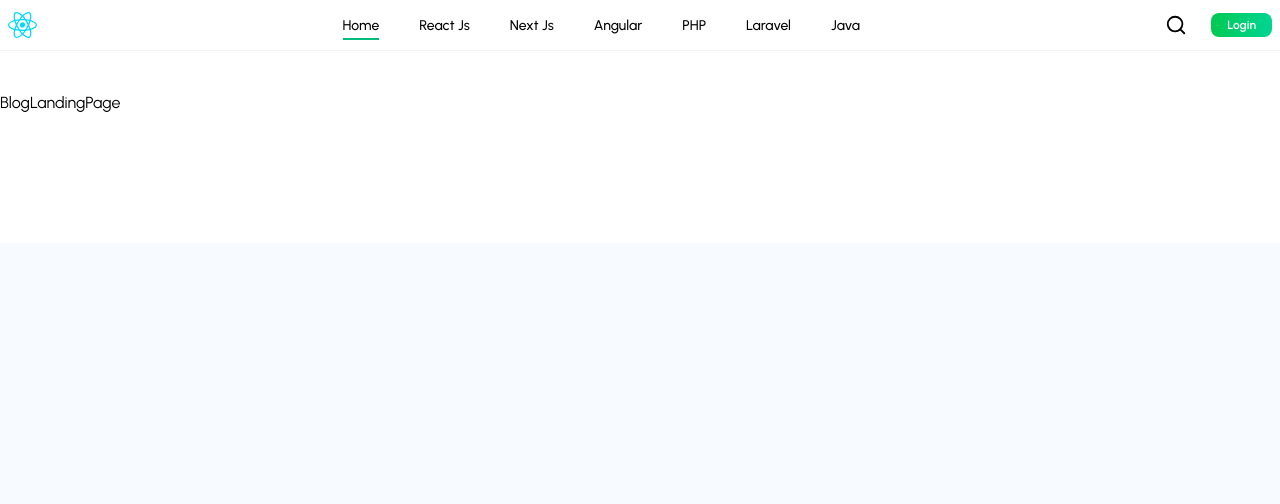
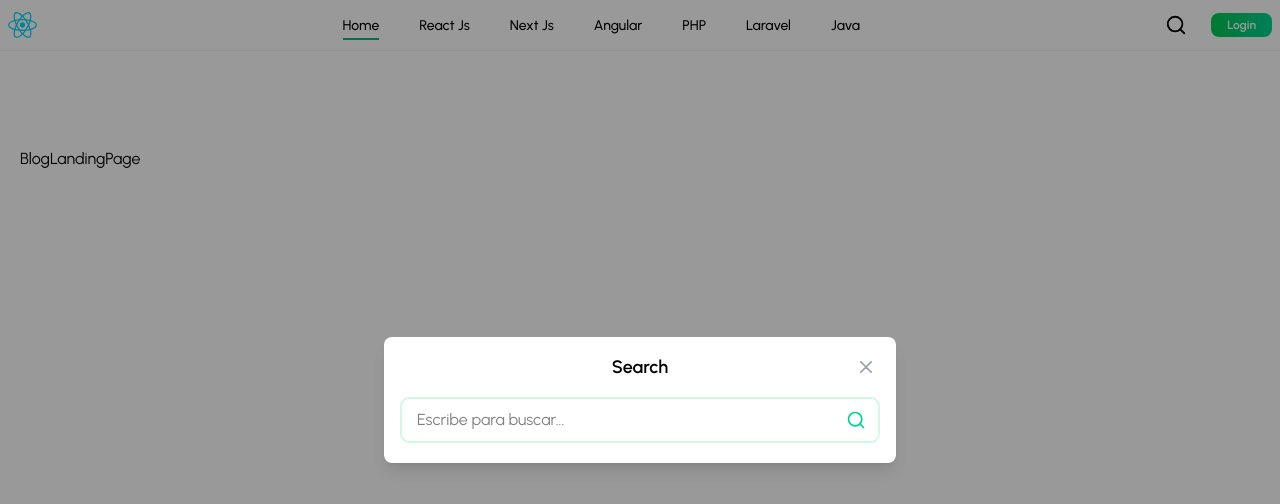
Before and after one commit to mgarciamdev/Blog, a React (Vite) app in the folder frontend/blog-app/: page / in a window 1280 px wide. Both pictures are taken after a click on the button 1176 px from the left and 25 px from the top of the page. Shown: the top 504 px of the page. Built offline with nearby package versions, Linux system fonts and the light colour scheme.

Commit message:
feat: improve blog layout, navigation and search modal

```diff
--- a/frontend/blog-app/src/components/Layouts/BlogLayout/BlogLayout.jsx
+++ b/frontend/blog-app/src/components/Layouts/BlogLayout/BlogLayout.jsx
@@ -3,12 +3,14 @@ import BlogNavbar from './BlogNavbar'
 
 const BlogLayout = ({ children }) => {
     return (
-        <div className='bg-white pb-32'>
+        <div className="min-h-screen bg-white">
             <BlogNavbar />
 
-            <div className="container mx-auto px-5 md:px-0 mt-10">{children}</div>
+            <main className="container mx-auto px-5 pt-24">
+                {children}
+            </main>
         </div>
-    )
-}
+    );
+};
 
-export default BlogLayout
+export default BlogLayout;
--- a/frontend/blog-app/src/components/Layouts/BlogLayout/BlogNavbar.jsx
+++ b/frontend/blog-app/src/components/Layouts/BlogLayout/BlogNavbar.jsx
@@ -1,28 +1,55 @@
-import React, { useContext, useState } from 'react'
+import React, { useContext, useEffect, useRef, useState } from 'react'
 import { HiOutlineMenu, HiOutlineX } from 'react-icons/hi';
 import { Link, useNavigate } from 'react-router-dom';
-import { LuSearch } from 'react-icons/lu';
+import { LuSearch, LuLogOut, LuLayoutDashboard } from 'react-icons/lu';
 import { BLOG_NAVBAR_DATA } from '../../../utils/data';
 
-
 import Logo from '../../../assets/react.svg'
-import { FaCircleChevronDown, FaCircleChevronUp } from 'react-icons/fa6';
 import SideMenu from '../SideMenu';
 import { UserContext } from '../../../context/userContext';
-import { isAdminRole } from '../../../utils/helper';
+import axiosInstance from '../../../utils/axiosInstance';
+import { API_PATHS } from '../../../utils/apiPaths';
+import CharAvatar from '../../Cards/CharAvatar';
+import SearchBarPopup from '../../../pages/Blog/components/SearchBarPopup';
 
 const BlogNavbar = () => {
     const [openSideMenu, setOpenSideMenu] = useState(false);
     const [openSearchBar, setOpenSearchBar] = useState(false);
-    const [openProfileMenu, setOpenProfileMenu] = useState(false) /* nuevo Const */
+    const [openProfileMenu, setOpenProfileMenu] = useState(false);
 
     const { user, clearUser } = useContext(UserContext);
     const navigate = useNavigate();
 
-    const handleLogout = () => {
+    const handleLogout = async () => {
+        try {
+            await axiosInstance.post(API_PATHS.AUTH.LOGOUT);
+        } catch (error) {
+            console.error("Error al cerrar sesión:", error);
+        } finally {
             clearUser();
-        setOpenProfileMenu(false)
+            localStorage.clear();
+
+            navigate("/", {
+                replace: true,
+            });
+        }
     };
+
+    const dropdownRef = useRef(null);
+
+    useEffect(() => {
+        const handleClickOutside = (event) => {
+            if (dropdownRef.current && !dropdownRef.current.contains(event.target)) {
+                setOpenProfileMenu(false);
+            }
+        };
+
+        document.addEventListener("mousedown", handleClickOutside);
+
+        return () => {
+            document.removeEventListener("mousedown", handleClickOutside);
+        };
+    }, []);
 
     return (
         <>
@@ -39,11 +66,7 @@ const BlogNavbar = () => {
                                 setOpenSideMenu((prev) => !prev)
                             }
                         >
-                            {openSideMenu ? (
-                                <HiOutlineX className="text-2xl" />
-                            ) : (
                             <HiOutlineMenu className="text-2xl" />
-                            )}
                         </button>
 
                         {/* Logo */}
@@ -51,7 +74,7 @@ const BlogNavbar = () => {
                             <img
                                 src={Logo}
                                 alt="logo"
-                                className="h-6 md:h-[26px]"
+                                className="h-6 md:h-6.5"
                             />
                         </Link>
                     </div>
@@ -102,58 +125,91 @@ const BlogNavbar = () => {
                                 Login
                             </button>
                         ) : (
-                            <div className="hidden md:flex items-center gap-2 cursor-pointer relative">
-                                {/* <ProfileInfoCard /> */}
-                                <span
-                                    onClick={() =>
-                                        setOpenProfileMenu((prev) => !prev)
-                                    }
-                                >
-                                    {openProfileMenu ? (
-                                        <FaCircleChevronUp size={18} />
-                                    ) : (
-                                        <FaCircleChevronDown size={18} />
-                                    )}
-                                </span>
-
-                                {/* Dropdown */}
-                                {openProfileMenu && (
-                                    <div className="absolute top-14 right-0 bg-white shadow-lg border border-gray-100 rounded-md py-1 w-44 z-50">
-                                        <Link
-                                            to={
-                                                isAdminRole(user?.role)
-                                                    ? "/admin/dashboard"
-                                                    : "/dashboard"
-                                            }
+                            <div
+                                ref={dropdownRef}
+                                className="relative flex items-center"
                             >
                                 <button
-                                                className="w-full text-left px-10 py-2 hover:bg-gray-100 hover:text-emerald-400 rounded"
+                                    onClick={() => setOpenProfileMenu((prev) => !prev)}
                                 >
+                                    {user?.profileImageUrl ? (
+                                        <img
+                                            src={user.profileImageUrl}
+                                            alt="Profile"
+                                            className="w-10 h-10 rounded-full object-cover"
+                                        />
+                                    ) : (
+                                        <CharAvatar
+                                            fullName={user?.name || ""}
+                                            width="w-10"
+                                            height="h-10"
+                                            style="text-sm"
+                                        />
+                                    )}
+                                </button>
+
+                                <div
+                                    className={`absolute top-12 right-1 w-50 bg-white border border-gray-200 rounded-2xl shadow-lg p-3 z-50 transition-all duration-200 origin-top-right ${openProfileMenu ? "opacity-100 scale-100 translate-y-0 visible" : "opacity-0 -translate-y-2 scale-95 invisible"}`}
+                                >
+
+                                    {/* Usuario */}
+                                    <div className="pb-3 border-b border-gray-100">
+                                        <h4 className="font-semibold text-gray-900">
+                                            {user?.name}
+                                        </h4>
+
+                                        <p className="text-sm text-gray-500">
+                                            {user?.email}
+                                        </p>
+                                    </div>
+
+                                    {/* Opciones */}
+                                    <div className="mt-3 space-y-1">
+                                        <button
+                                            className="w-full flex items-center gap-3 px-3 py-2 rounded-lg hover:bg-gray-100"
+                                            onClick={() => {
+                                                navigate("/dashboard");
+                                                setOpenProfileMenu(false);
+                                            }}
+                                        >
+                                            <LuLayoutDashboard className="text-xl" />
                                             Dashboard
                                         </button>
-                                        </Link>
+
                                         <button
+                                            className="w-full flex items-center gap-3 px-3 py-2 rounded-lg hover:bg-red-50"
                                             onClick={handleLogout}
-                                            className="w-full text-left px-10 py-2 hover:bg-gray-100 hover:text-red-400 rounded"
                                         >
+                                            <LuLogOut className="text-xl" />
                                             Logout
                                         </button>
                                     </div>
+                                </div>
+
+                            </div>
                         )}
                     </div>
-                        )}
+                </div>
             </div>
 
             {/* Mobile side menu */}
             {openSideMenu && (
-                        <div className="fixed top-15.25 left-0 bg-white z-50">
+                <div
+                    className="fixed inset-0 bg-black/40 z-40"
+                    onClick={() => setOpenSideMenu(false)}
+                />
+            )}
+
+            <div
+                className={`fixed top-0 left-0 h-screen z-50 transform transition-transform duration-300 ${openSideMenu ? "translate-x-0" : "-translate-x-full"}`}
+            >
                 <SideMenu
                     isBlogMenu
+                    closeMenu={() => setOpenSideMenu(false)}
                 />
             </div>
-                    )}
-                </div>
-            </div>
+
+            <SearchBarPopup isOpen={openSearchBar} setIsOpen={setOpenSearchBar} />
         </>
     );
 };
--- a/frontend/blog-app/src/components/Layouts/SideMenu.jsx
+++ b/frontend/blog-app/src/components/Layouts/SideMenu.jsx
@@ -75,7 +75,7 @@ const SideMenu = ({ closeMenu, isBlogMenu }) => {
 
     return (
         <div className="w-64 h-screen bg-white border-r border-gray-100 p-5 overflow-y-auto">
-            <div className="flex justify-center mb-8">
+            <div className="flex justify-center mt-5 mb-8">
                 <img
                     src={LOGO}
                     alt="prueba"
--- /dev/null
+++ b/frontend/blog-app/src/components/Modal.jsx
@@ -0,0 +1,69 @@
+import React, { useEffect } from 'react'
+
+const Modal = ({ children, isOpen, onClose, title, hideHeader }) => {
+
+    useEffect(() => {
+        const handleEscape = (e) => {
+            if (e.key === "Escape") {
+                onClose();
+            }
+        };
+
+        document.addEventListener("keydown", handleEscape);
+
+        return () => {
+            document.removeEventListener("keydown", handleEscape);
+        };
+    }, [onClose]);
+
+    if (!isOpen) return null;
+
+    return (
+        <div
+            className="fixed inset-0 z-50 flex justify-center items-center w-full min-h-screen bg-black/40"
+            onClick={onClose}
+        >
+            {/* contenido de la modal */}
+            <div
+                className="relative flex flex-col bg-white shadow-lg rounded-lg overflow-hidden animate-fadeIn duration-200 max-h-[90vh]"
+                onClick={(e) => e.stopPropagation()}
+            >
+                {/* Header de la modal */}
+                {!hideHeader && (
+                    <div className="flex items-center justify-between p-4 border-b border-gray-200">
+                        <h3 className="md:text-lg font-medium text-gray-900">{title}</h3>
+                    </div>
+                )}
+
+                <button
+                    type="button"
+                    className="text-gray-400 bg-transparent hover:bg-emerald-100 hover:text-emerald-900 rounded-lg text-sm w-8 h-8 flex justify-center items-center absolute top-3.5 right-3.5 cursor-pointer"
+                    onClick={onClose}
+                >
+                    <svg
+                        className="w-3 h-3"
+                        aria-hidden="true"
+                        xmlns="http://www.w3.org/2000/svg"
+                        fill="none"
+                        viewBox="0 0 14 14"
+                    >
+                        <path
+                            stroke="currentColor"
+                            strokeLinecap="round"
+                            strokeLinejoin="round"
+                            strokeWidth="2"
+                            d="M1 1l6 6m0 0l6 6M7 7l6-6M7 7l-6 6"
+                        />
+                    </svg>
+                </button>
+
+                {/* Cuerpo de la modal */}
+                <div className="flex-1 overflow-y-auto custom-scrollbar">
+                    {children}
+                </div>
+            </div>
+        </div>
+    );
+};
+
+export default Modal;
--- a/frontend/blog-app/src/pages/Blog/components/SearchBarPopup.jsx
+++ b/frontend/blog-app/src/pages/Blog/components/SearchBarPopup.jsx
@@ -0,0 +1,55 @@
+import React, { useState } from 'react'
+import { useNavigate } from 'react-router-dom'
+import Modal from '../../../components/Modal';
+import { LuSearch } from 'react-icons/lu';
+
+const SearchBarPopup = ({ isOpen, setIsOpen }) => {
+    const navigate = useNavigate();
+    const [query, setQuery] = useState("");
+
+    const handleSearch = async () => {
+        const searchTerm = query.trim();
+
+        if (!searchTerm) return;
+
+        setQuery("");
+        setIsOpen(false);
+
+        navigate(`/search?query=${encodeURIComponent(searchTerm)}`);
+    }
+
+    return (
+        <Modal isOpen={isOpen} onClose={() => setIsOpen(false)} hideHeader>
+            <div className="p-4 w-[90vw] sm:w-[80vw] md:w-[40vw] max-w-2xl">
+                {/* Header */}
+                <h2 className="text-lg font-semibold text-center">Search</h2>
+
+                {/* Search bar */}
+                <div className="relative mt-4 mb-1">
+                    <input
+                        autoFocus
+                        type="text"
+                        value={query}
+                        onChange={({ target }) => setQuery(target.value)}
+                        onKeyDown={(e) => {
+                            if (e.key === "Enter") {
+                                handleSearch();
+                            }
+                        }}
+                        placeholder="Escribe para buscar..."
+                        className="w-full pl-4 pr-10 py-2.5 border border-gray-200 rounded-lg outline-emerald-100"
+                    />
+
+                    <button
+                        onClick={handleSearch}
+                        className="w-8 h-8 flex items-center justify-center absolute right-2 top-1/2 transform -translate-y-1/2 text-white rounded cursor-pointer"
+                    >
+                        <LuSearch className="w-5 h-5 text-emerald-400" />
+                    </button>
+                </div>
+            </div>
+        </Modal>
+    );
+};
+
+export default SearchBarPopup;
```
Lines whose indentation alone changed are shown as unchanged.
